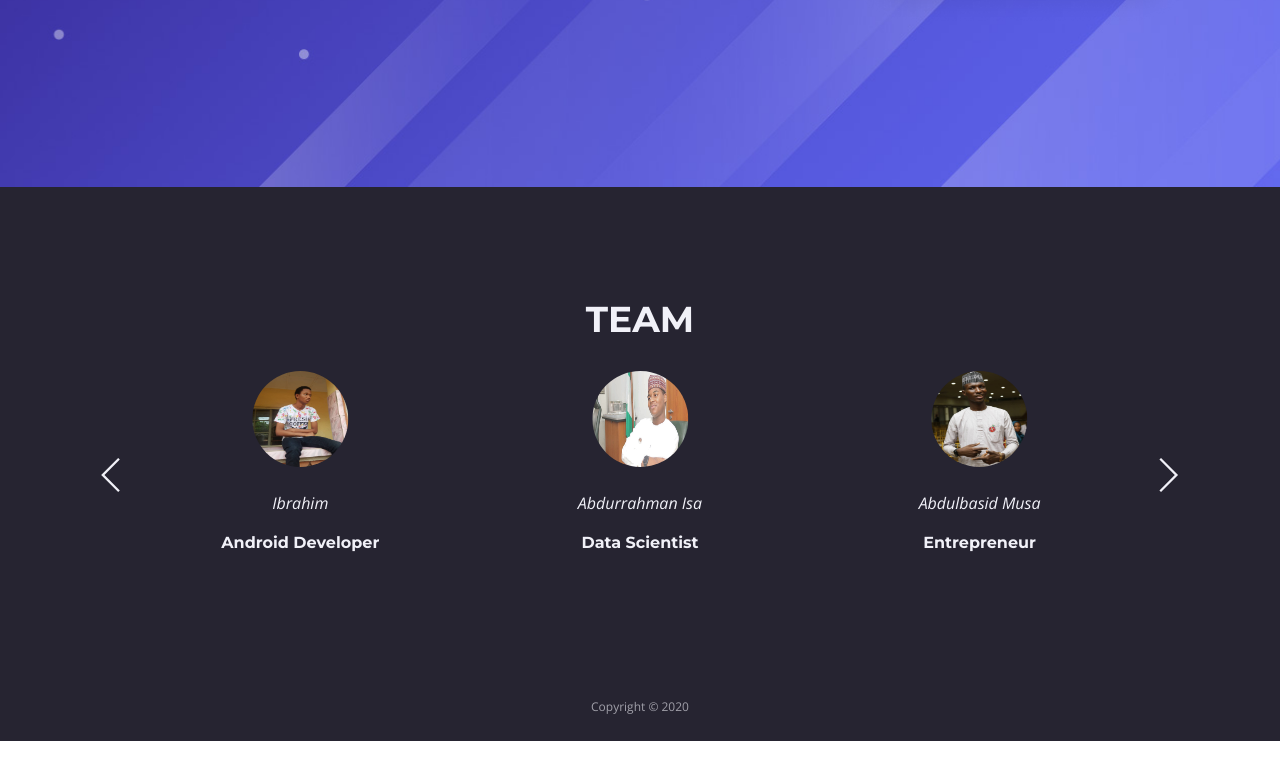
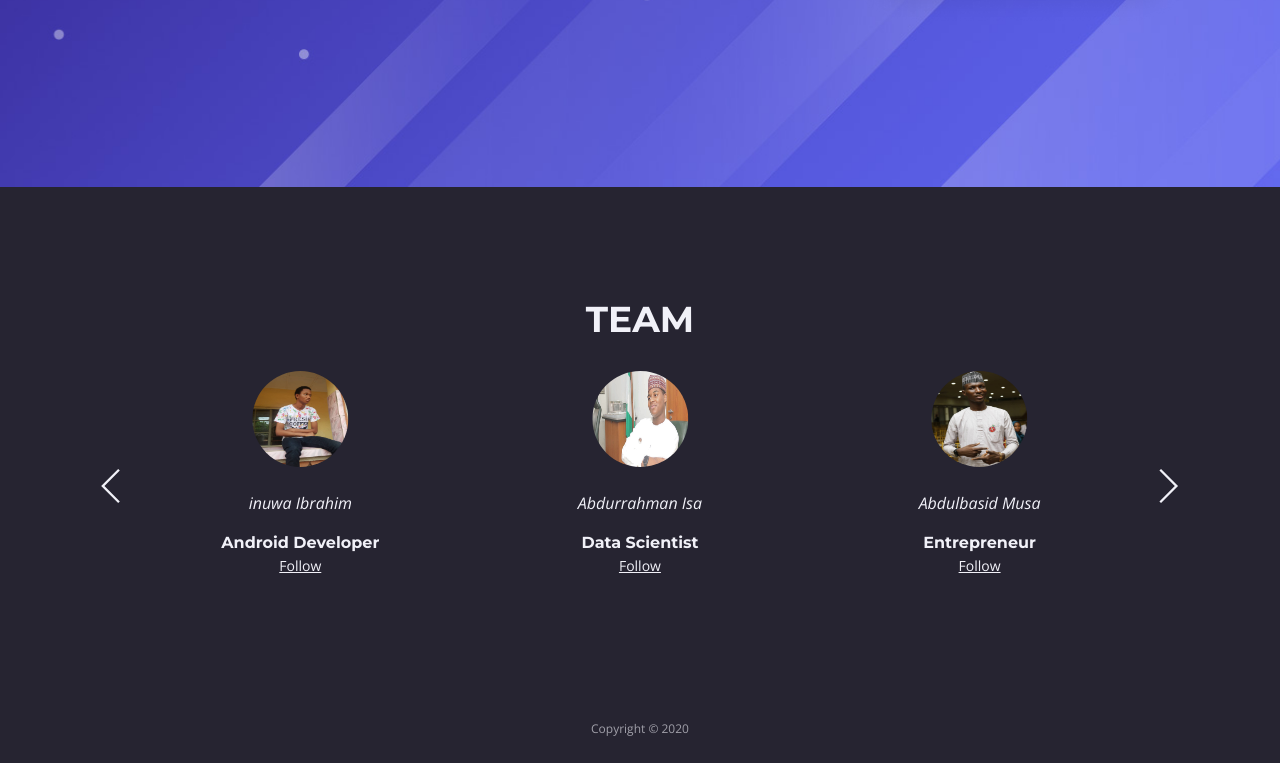
Before and after one commit to abdvmn/aymaraya.github.io, a website: page covid/index.html in a window 1280 px wide. Shown: the part 909-1672 px from the top of the page. Before the commit the page ends 1650 px from the top, so only its background shows below. Drawn offline with nearby package versions, Linux system fonts and the light colour scheme.

Commit message:
Update index.html

```diff
--- a/covid/index.html
+++ b/covid/index.html
@@ -130,6 +130,7 @@ That’s why we developed this App to help you solve above-mentioned issues.">
                                         <div class="card-body">
                                             <p class="testimonial-text"> Abdurrahman Yahya Maraya</p>
                                             <p class="testimonial-author">Frontend Developer & UI/UX Designer</p>
+						<a href="https://www.instagram.com/ay.devs" target="_blank"> Follow </a>
                                         </div>
                                     </div>
                                 </div> <!-- end of swiper-slide -->
@@ -140,8 +141,9 @@ That’s why we developed this App to help you solve above-mentioned issues.">
                                     <div class="card">
                                         <img class="card-image" src="images/testimonial-2.jpg" alt="alternative">
                                         <div class="card-body">
-                                            <p class="testimonial-text">Ibrahim</p>
+                                            <p class="testimonial-text">inuwa Ibrahim</p>
                                             <p class="testimonial-author">Android Developer</p>
+						<a href="https://www.instagram.com/ibrahimpx" target="_blank"> Follow </a>
                                         </div>
                                     </div>
                                 </div> <!-- end of swiper-slide -->
@@ -154,6 +156,7 @@ That’s why we developed this App to help you solve above-mentioned issues.">
                                         <div class="card-body">
                                             <p class="testimonial-text">Abdurrahman Isa </p>
                                             <p class="testimonial-author">Data Scientist</p>
+						<a href="https://www.instagram.com/abdulpantami_" target="_blank"> Follow </a>
                                         </div>
                                     </div>
                                 </div> <!-- end of swiper-slide -->
@@ -166,6 +169,7 @@ That’s why we developed this App to help you solve above-mentioned issues.">
                                         <div class="card-body">
                                             <p class="testimonial-text">Abdulbasid Musa </p>
                                             <p class="testimonial-author">Entrepreneur</p>
+						<a href="https://www.instagram.com/basidmusa" target="_blank"> Follow </a>
                                         </div>
                                     </div>
                                 </div> <!-- end of swiper-slide -->
```
